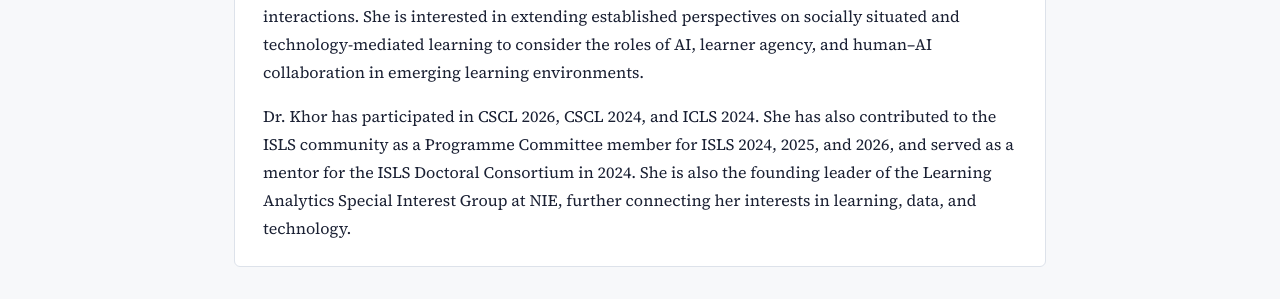
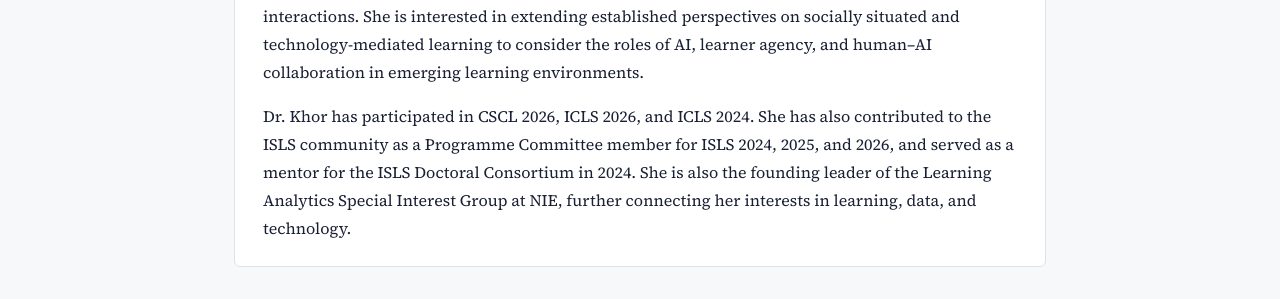
Before and after one commit to cp3a/cp3a.github.io, a Jekyll site: the page built from cscl2026.html, in a window 1280 px wide and 900 px high, scrolled down 4591 px. Shown: the part 155-454 px from the top of the window. Built offline with Jekyll 4.4.1, drawn with Linux system fonts in a browser that asks for light colours.

Commit message:
Update cscl2026.html

```diff
--- a/cscl2026.html
+++ b/cscl2026.html
@@ -304,7 +304,7 @@ layout: none
     <div class="candidate-body">
       <p>Dr. Khor Ean Teng is a Lecturer/Education Research Scientist at the National Institute of Education (NIE), Nanyang Technological University (NTU), Singapore. With a background in computer science and educational technology, her work bridges technology and education, with research interests spanning Human-AI Collaboration, AI in Education, learning analytics, educational data mining, and technology-enhanced learning. She is particularly interested in how AI can become an active partner in learning and how human–AI interactions can be designed to support meaningful, personalised, and collaborative learning.</p>
 <p>Her connection to the CSCL community reflects her growing interest in how the notion of collaboration evolves when AI becomes part of the learning environment. Her recent work examines learners' interactions with generative AI and educational chatbots, including how students engage with AI-generated feedback and how individual and contextual factors shape these interactions. She is interested in extending established perspectives on socially situated and technology-mediated learning to consider the roles of AI, learner agency, and human–AI collaboration in emerging learning environments.</p>
-<p>Dr. Khor has participated in CSCL 2026, CSCL 2024, and ICLS 2024. She has also contributed to the ISLS community as a Programme Committee member for ISLS 2024, 2025, and 2026, and served as a mentor for the ISLS Doctoral Consortium in 2024. She is also the founding leader of the Learning Analytics Special Interest Group at NIE, further connecting her interests in learning, data, and technology.</p>
+<p>Dr. Khor has participated in CSCL 2026, ICLS 2026, and ICLS 2024. She has also contributed to the ISLS community as a Programme Committee member for ISLS 2024, 2025, and 2026, and served as a mentor for the ISLS Doctoral Consortium in 2024. She is also the founding leader of the Learning Analytics Special Interest Group at NIE, further connecting her interests in learning, data, and technology.</p>
     </div>
   </div>
 
```
